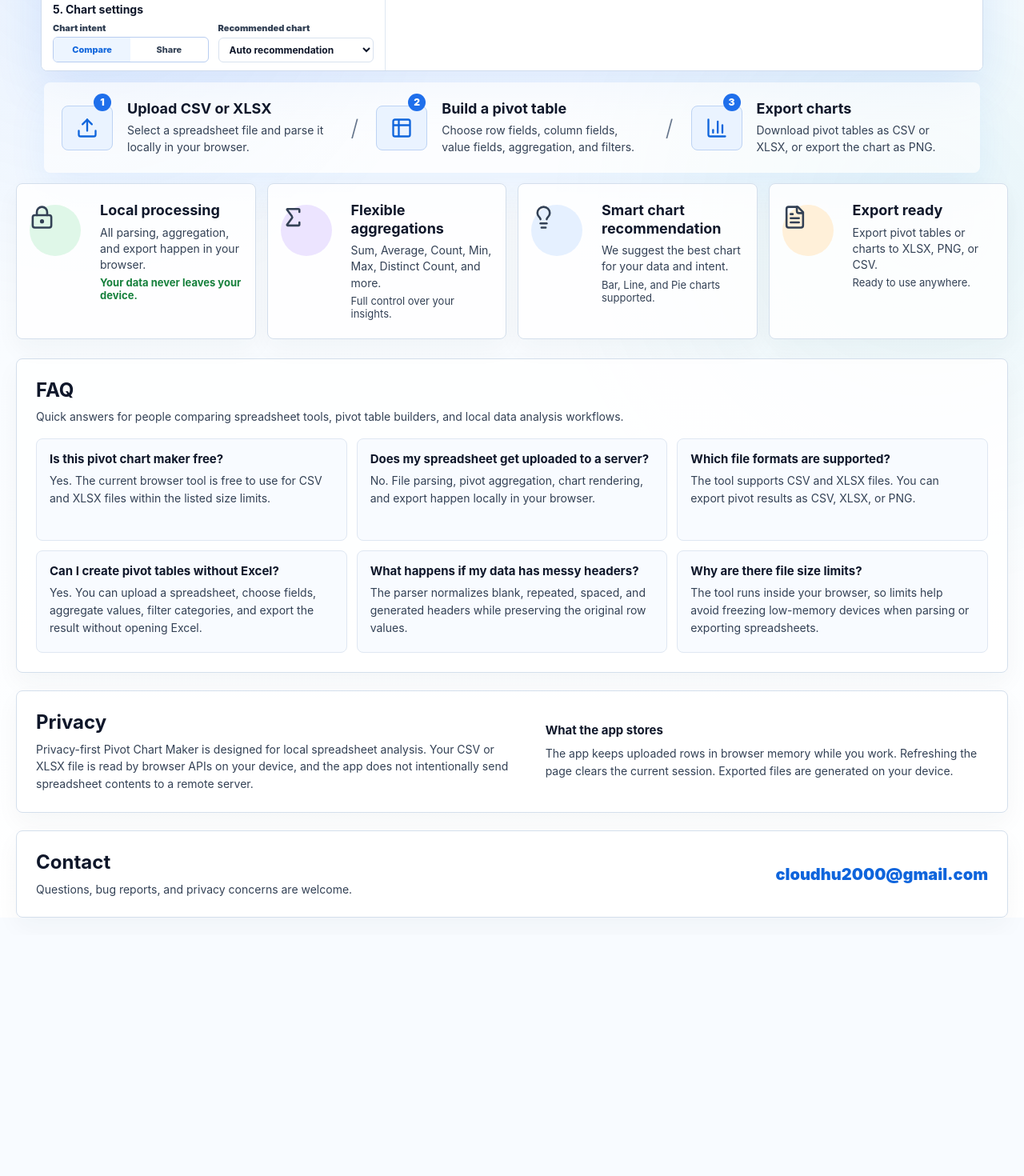
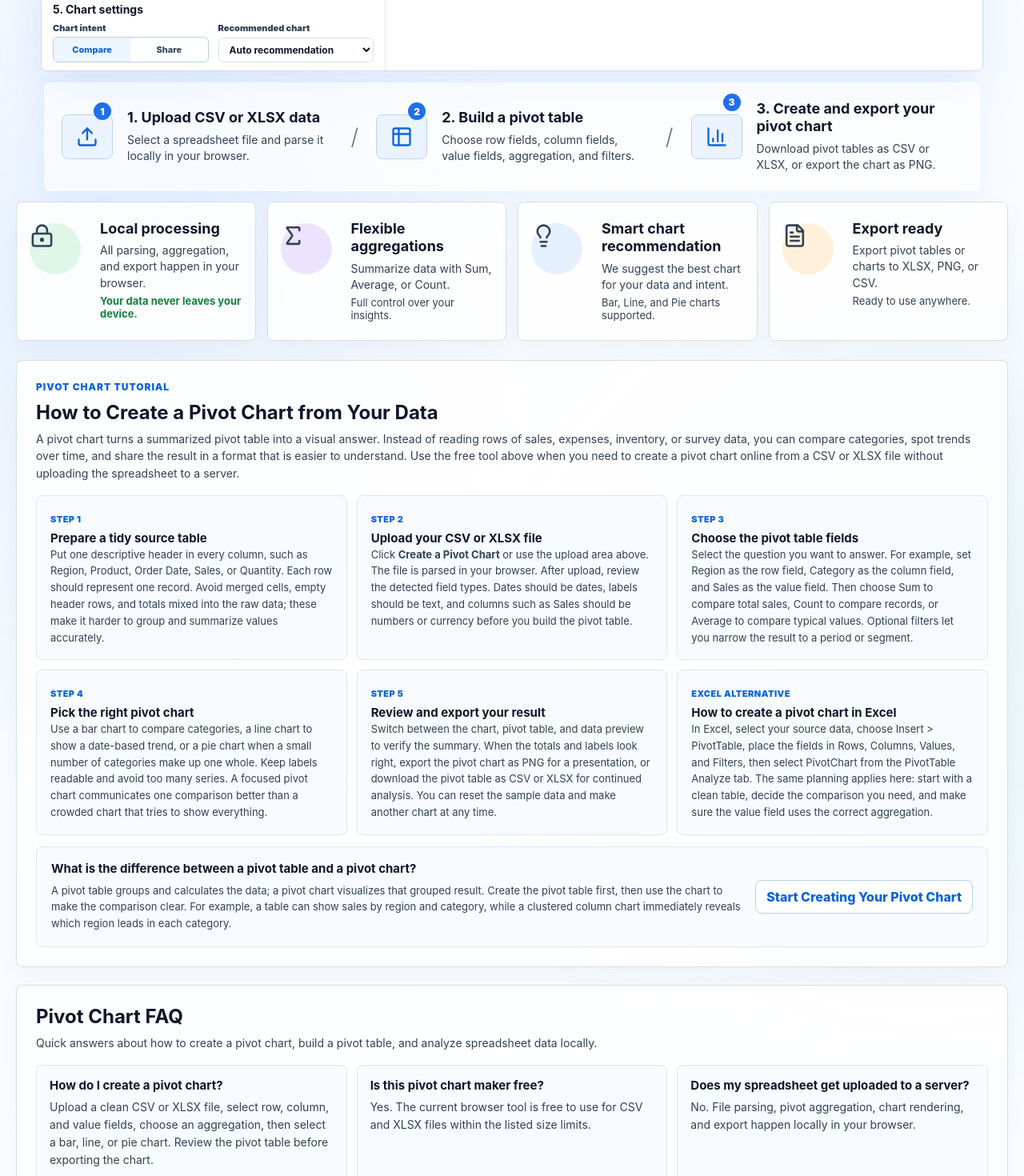
Before and after one commit to cloud-hu2000/pivot-chart-maker, a React (Vite) app: page / in a window 1280 px wide. Shown: the part 1040-2510 px from the top of the page at 80% size. Before the commit the page ends 2209 px from the top, so only its background shows below. Built offline with nearby package versions, Linux system fonts and the light colour scheme.

Commit message:
Limit uploads to 200 rows and 30 columns

```diff
--- a/index.html
+++ b/index.html
@@ -3,14 +3,14 @@
   <head>
     <meta charset="UTF-8" />
     <meta name="viewport" content="width=device-width, initial-scale=1.0" />
-    <title>Privacy-first Pivot Chart Maker | Free CSV and XLSX Pivot Tables</title>
+    <title>How to Create a Pivot Chart Online | Free Pivot Chart Maker</title>
     <meta
       name="description"
-      content="Free privacy-first pivot chart maker. Upload CSV or XLSX and create pivot tables and charts locally in your browser."
+      content="Learn how to create a pivot chart online from CSV or XLSX data. Build a pivot table, choose a chart, and export it free—entirely in your browser."
     />
     <meta
       name="keywords"
-      content="pivot chart maker, pivot table, CSV pivot table, XLSX pivot chart, browser spreadsheet tool, private data analysis"
+      content="how to create pivot chart, how to create a pivot chart in Excel, create pivot chart online, pivot chart maker, create a chart from a pivot table, pivot table chart"
     />
     <meta name="author" content="Privacy-first Pivot Chart Maker" />
     <meta name="robots" content="index, follow" />
@@ -21,39 +21,53 @@
     <link rel="manifest" href="/site.webmanifest" />
     <meta property="og:type" content="website" />
     <meta property="og:url" content="https://pivotchartmaker.com/" />
-    <meta property="og:title" content="Privacy-first Pivot Chart Maker" />
+    <meta property="og:title" content="How to Create a Pivot Chart Online | Free Tool" />
     <meta
       property="og:description"
-      content="Upload CSV or XLSX files and create pivot tables, charts, and exports locally in your browser."
+      content="Create a pivot chart from CSV or XLSX data in a few steps. Free, private, browser-based tool with a practical guide."
     />
     <meta property="og:image" content="https://pivotchartmaker.com/og-image.svg" />
     <meta property="og:site_name" content="Privacy-first Pivot Chart Maker" />
     <meta name="twitter:card" content="summary_large_image" />
-    <meta name="twitter:title" content="Privacy-first Pivot Chart Maker" />
+    <meta name="twitter:title" content="How to Create a Pivot Chart Online | Free Tool" />
     <meta
       name="twitter:description"
-      content="Free browser-based pivot table and pivot chart maker for CSV and XLSX files."
+      content="Learn how to create a pivot chart from CSV or XLSX data with a free, browser-based pivot chart maker."
     />
     <meta name="twitter:image" content="https://pivotchartmaker.com/og-image.svg" />
     <script type="application/ld+json">
       {
         "@context": "https://schema.org",
+        "@graph": [
+          {
             "@type": "WebApplication",
             "name": "Privacy-first Pivot Chart Maker",
             "url": "https://pivotchartmaker.com/",
             "applicationCategory": "BusinessApplication",
             "operatingSystem": "Any",
-        "description": "Free privacy-first pivot chart maker. Upload CSV or XLSX and create pivot tables and charts locally in your browser.",
-        "offers": {
-          "@type": "Offer",
-          "price": "0",
-          "priceCurrency": "USD"
+            "description": "Free privacy-first pivot chart maker for creating pivot tables and charts from CSV or XLSX files locally in your browser.",
+            "offers": { "@type": "Offer", "price": "0", "priceCurrency": "USD" },
+            "contactPoint": { "@type": "ContactPoint", "email": "cloudhu2000@gmail.com", "contactType": "customer support" }
           },
-        "contactPoint": {
-          "@type": "ContactPoint",
-          "email": "cloudhu2000@gmail.com",
-          "contactType": "customer support"
+          {
+            "@type": "HowTo",
+            "name": "How to create a pivot chart online",
+            "description": "Create a pivot chart from CSV or XLSX data by uploading a file, configuring a pivot table, selecting a chart, and exporting the result.",
+            "totalTime": "PT3M",
+            "step": [
+              { "@type": "HowToStep", "name": "Upload your spreadsheet", "text": "Upload a CSV or XLSX file containing column headers and data." },
+              { "@type": "HowToStep", "name": "Configure the pivot table", "text": "Choose row, column, and value fields, then select a sum, average, or count aggregation." },
+              { "@type": "HowToStep", "name": "Create and export the chart", "text": "Choose a bar, line, or pie chart and export the pivot chart as PNG, CSV, or XLSX." }
+            ]
+          },
+          {
+            "@type": "FAQPage",
+            "mainEntity": [
+              { "@type": "Question", "name": "How do I create a pivot chart?", "acceptedAnswer": { "@type": "Answer", "text": "Upload a CSV or XLSX file, choose row, column, and value fields, then select a chart type and export your result." } },
+              { "@type": "Question", "name": "Can I create a pivot chart without Excel?", "acceptedAnswer": { "@type": "Answer", "text": "Yes. This browser tool creates pivot tables and charts from CSV or XLSX files without requiring Excel." } }
+            ]
           }
+        ]
       }
     </script>
   </head>
--- a/src/App.jsx
+++ b/src/App.jsx
@@ -48,9 +48,9 @@ ChartJS.register(
 );
 
 const MAX_FILE_SIZE = 10 * 1024 * 1024;
-const MAX_ROWS = 10000;
-const MAX_COLUMNS = 80;
-const MAX_CELLS = 500000;
+const MAX_ROWS = 200;
+const MAX_COLUMNS = 30;
+const MAX_CELLS = MAX_ROWS * MAX_COLUMNS;
 const FILTER_PAGE_SIZE = 100;
 const TYPE_OPTIONS = ["text", "number", "date", "currency", "percent"];
 const TYPE_LABELS = {
@@ -749,7 +749,7 @@ export default function App() {
       const parsed = await parseFile(file);
       if (!parsed.rows.length) throw new Error("No data rows were detected.");
       if (parsed.rows.length > MAX_ROWS) {
-        setError(`This file has ${parsed.rows.length.toLocaleString()} rows. The browser tool supports up to 10,000 rows.`);
+        setError(`This file has ${parsed.rows.length.toLocaleString()} rows. The browser tool supports up to ${MAX_ROWS.toLocaleString()} rows.`);
         return;
       }
       if (parsed.columns.length > MAX_COLUMNS) {
@@ -1100,6 +1100,7 @@ export default function App() {
         <nav className="nav-links" aria-label="Primary navigation">
           <a href="#features">Features</a>
           <a href="#how-it-works">How It Works</a>
+          <a href="#pivot-chart-guide">Guide</a>
           <a href="#privacy">Privacy</a>
           <a href="#faq">FAQ</a>
           <a href="#contact">Contact</a>
@@ -1115,14 +1116,15 @@ export default function App() {
       </header>
 
       <section className="hero-section" id="top">
-        <h1>Build Pivot Charts Directly in Your Browser</h1>
+        <h1>How to Create a Pivot Chart Online</h1>
         <p>
-          Your data never leaves your device. Upload, pivot, visualize, and export all locally, privately, and securely.
+          Turn CSV or XLSX data into a pivot table and chart in minutes. This free pivot chart maker runs locally in your
+          browser, so your spreadsheet stays on your device.
         </p>
         <div className="hero-actions">
           <button className="primary-button" type="button" onClick={() => fileInputRef.current?.click()}>
             <CloudUpload size={20} />
-            Try the Tool
+            Create a Pivot Chart
           </button>
           <button className="secondary-button" type="button" onClick={loadSampleData}>
             <FileText size={20} />
@@ -1173,7 +1175,7 @@ export default function App() {
                 <Upload size={27} />
                 <strong>Drag and drop CSV or XLSX here</strong>
                 <span>or click to browse</span>
-                <small>Max 10MB, 10,000 rows, {MAX_COLUMNS} columns, {MAX_CELLS.toLocaleString()} cells.</small>
+                <small>Max 10MB, {MAX_ROWS.toLocaleString()} rows, {MAX_COLUMNS} columns, {MAX_CELLS.toLocaleString()} cells.</small>
               </label>
               <div className="file-chip">
                 <FileSpreadsheet size={18} />
@@ -1522,14 +1524,14 @@ export default function App() {
         </div>
       ) : null}
 
-      <section className="workflow-strip" id="how-it-works" aria-label="How Privacy-first Pivot Chart Maker works">
+      <section className="workflow-strip" id="how-it-works" aria-label="How to create a pivot chart">
         <article>
           <span className="step-number">1</span>
           <span className="step-icon">
             <Upload size={28} />
           </span>
           <div>
-            <h2>Upload CSV or XLSX</h2>
+            <h2>1. Upload CSV or XLSX data</h2>
             <p>Select a spreadsheet file and parse it locally in your browser.</p>
           </div>
         </article>
@@ -1540,7 +1542,7 @@ export default function App() {
             <Table2 size={28} />
           </span>
           <div>
-            <h2>Build a pivot table</h2>
+            <h2>2. Build a pivot table</h2>
             <p>Choose row fields, column fields, value fields, aggregation, and filters.</p>
           </div>
         </article>
@@ -1551,7 +1553,7 @@ export default function App() {
             <BarChart3 size={28} />
           </span>
           <div>
-            <h2>Export charts</h2>
+            <h2>3. Create and export your pivot chart</h2>
             <p>Download pivot tables as CSV or XLSX, or export the chart as PNG.</p>
           </div>
         </article>
@@ -1574,7 +1576,7 @@ export default function App() {
           </span>
           <div>
             <h2>Flexible aggregations</h2>
-            <p>Sum, Average, Count, Min, Max, Distinct Count, and more.</p>
+            <p>Summarize data with Sum, Average, or Count.</p>
             <span>Full control over your insights.</span>
           </div>
         </article>
@@ -1600,12 +1602,100 @@ export default function App() {
         </article>
       </section>
 
+      <section className="seo-section guide-section" id="pivot-chart-guide" aria-labelledby="pivot-chart-guide-title">
+        <div className="seo-section-heading">
+          <p className="eyebrow">Pivot chart tutorial</p>
+          <h2 id="pivot-chart-guide-title">How to Create a Pivot Chart from Your Data</h2>
+          <p>
+            A pivot chart turns a summarized pivot table into a visual answer. Instead of reading rows of sales, expenses,
+            inventory, or survey data, you can compare categories, spot trends over time, and share the result in a format
+            that is easier to understand. Use the free tool above when you need to create a pivot chart online from a CSV or
+            XLSX file without uploading the spreadsheet to a server.
+          </p>
+        </div>
+
+        <div className="guide-grid">
+          <article>
+            <span>Step 1</span>
+            <h3>Prepare a tidy source table</h3>
+            <p>
+              Put one descriptive header in every column, such as Region, Product, Order Date, Sales, or Quantity. Each row
+              should represent one record. Avoid merged cells, empty header rows, and totals mixed into the raw data; these
+              make it harder to group and summarize values accurately.
+            </p>
+          </article>
+          <article>
+            <span>Step 2</span>
+            <h3>Upload your CSV or XLSX file</h3>
+            <p>
+              Click <strong>Create a Pivot Chart</strong> or use the upload area above. The file is parsed in your browser.
+              After upload, review the detected field types. Dates should be dates, labels should be text, and columns such
+              as Sales should be numbers or currency before you build the pivot table.
+            </p>
+          </article>
+          <article>
+            <span>Step 3</span>
+            <h3>Choose the pivot table fields</h3>
+            <p>
+              Select the question you want to answer. For example, set Region as the row field, Category as the column field,
+              and Sales as the value field. Then choose Sum to compare total sales, Count to compare records, or Average to
+              compare typical values. Optional filters let you narrow the result to a period or segment.
+            </p>
+          </article>
+          <article>
+            <span>Step 4</span>
+            <h3>Pick the right pivot chart</h3>
+            <p>
+              Use a bar chart to compare categories, a line chart to show a date-based trend, or a pie chart when a small
+              number of categories make up one whole. Keep labels readable and avoid too many series. A focused pivot chart
+              communicates one comparison better than a crowded chart that tries to show everything.
+            </p>
+          </article>
+          <article>
+            <span>Step 5</span>
+            <h3>Review and export your result</h3>
+            <p>
+              Switch between the chart, pivot table, and data preview to verify the summary. When the totals and labels look
+              right, export the pivot chart as PNG for a presentation, or download the pivot table as CSV or XLSX for
+              continued analysis. You can reset the sample data and make another chart at any time.
+            </p>
+          </article>
+          <article>
+            <span>Excel alternative</span>
+            <h3>How to create a pivot chart in Excel</h3>
+            <p>
+              In Excel, select your source data, choose Insert &gt; PivotTable, place the fields in Rows, Columns, Values, and
+              Filters, then select PivotChart from the PivotTable Analyze tab. The same planning applies here: start with a
+              clean table, decide the comparison you need, and make sure the value field uses the correct aggregation.
+            </p>
+          </article>
+        </div>
+
+        <div className="guide-callout">
+          <div>
+            <h3>What is the difference between a pivot table and a pivot chart?</h3>
+            <p>
+              A pivot table groups and calculates the data; a pivot chart visualizes that grouped result. Create the pivot
+              table first, then use the chart to make the comparison clear. For example, a table can show sales by region and
+              category, while a clustered column chart immediately reveals which region leads in each category.
+            </p>
+          </div>
+          <button className="secondary-button guide-button" type="button" onClick={() => toolRef.current?.scrollIntoView({ behavior: "smooth", block: "start" })}>
+            Start Creating Your Pivot Chart
+          </button>
+        </div>
+      </section>
+
       <section className="seo-section" id="faq" aria-labelledby="faq-title">
         <div className="seo-section-heading">
-          <h2 id="faq-title">FAQ</h2>
-          <p>Quick answers for people comparing spreadsheet tools, pivot table builders, and local data analysis workflows.</p>
+          <h2 id="faq-title">Pivot Chart FAQ</h2>
+          <p>Quick answers about how to create a pivot chart, build a pivot table, and analyze spreadsheet data locally.</p>
         </div>
         <div className="faq-grid">
+          <article>
+            <h3>How do I create a pivot chart?</h3>
+            <p>Upload a clean CSV or XLSX file, select row, column, and value fields, choose an aggregation, then select a bar, line, or pie chart. Review the pivot table before exporting the chart.</p>
+          </article>
           <article>
             <h3>Is this pivot chart maker free?</h3>
             <p>Yes. The current browser tool is free to use for CSV and XLSX files within the listed size limits.</p>
@@ -1620,7 +1710,7 @@ export default function App() {
           </article>
           <article>
             <h3>Can I create pivot tables without Excel?</h3>
-            <p>Yes. You can upload a spreadsheet, choose fields, aggregate values, filter categories, and export the result without opening Excel.</p>
+            <p>Yes. You can create a pivot table and a chart from it by uploading a spreadsheet, choosing fields, aggregating values, filtering categories, and exporting the result without opening Excel.</p>
           </article>
           <article>
             <h3>What happens if my data has messy headers?</h3>
--- a/src/styles.css
+++ b/src/styles.css
@@ -1115,6 +1115,67 @@ th {
   line-height: 1.55;
 }
 
+.eyebrow {
+  color: #0f65dc !important;
+  font-size: 12px !important;
+  font-weight: 900;
+  letter-spacing: 0.08em;
+  text-transform: uppercase;
+}
+
+.guide-grid {
+  display: grid;
+  grid-template-columns: repeat(3, minmax(0, 1fr));
+  gap: 12px;
+}
+
+.guide-grid article,
+.guide-callout {
+  border: 1px solid #dfe7f2;
+  border-radius: 8px;
+  background: #f8fbff;
+}
+
+.guide-grid article {
+  padding: 17px;
+}
+
+.guide-grid article > span {
+  color: #0f65dc;
+  font-size: 11px;
+  font-weight: 900;
+  letter-spacing: 0.04em;
+  text-transform: uppercase;
+}
+
+.guide-grid h3 {
+  margin-top: 7px;
+}
+
+.guide-grid p,
+.guide-callout p {
+  font-size: 13px;
+  line-height: 1.6;
+}
+
+.guide-callout {
+  display: grid;
+  grid-template-columns: minmax(0, 1fr) auto;
+  align-items: center;
+  gap: 18px;
+  margin-top: 14px;
+  padding: 18px;
+}
+
+.guide-callout h3 {
+  margin-bottom: 7px;
+}
+
+.guide-button {
+  min-width: 220px;
+  min-height: 42px;
+}
+
 .faq-grid {
   display: grid;
   grid-template-columns: repeat(3, 1fr);
@@ -1180,6 +1241,10 @@ th {
 
   .faq-grid {
     grid-template-columns: repeat(2, 1fr);
+  }
+
+  .guide-grid {
+    grid-template-columns: repeat(2, minmax(0, 1fr));
   }
 }
 
@@ -1257,6 +1322,10 @@ th {
     grid-template-columns: 1fr;
   }
 
+  .guide-callout {
+    grid-template-columns: 1fr;
+  }
+
   .contact-section a {
     justify-self: start;
   }
@@ -1326,4 +1395,8 @@ th {
   .faq-grid {
     grid-template-columns: 1fr;
   }
+
+  .guide-grid {
+    grid-template-columns: 1fr;
+  }
 }
```
Also changed, not shown: public/og-image.svg, public/site.webmanifest, 2 other files (tests, documents, lock files or other folders). Lines whose indentation alone changed are shown as unchanged.
